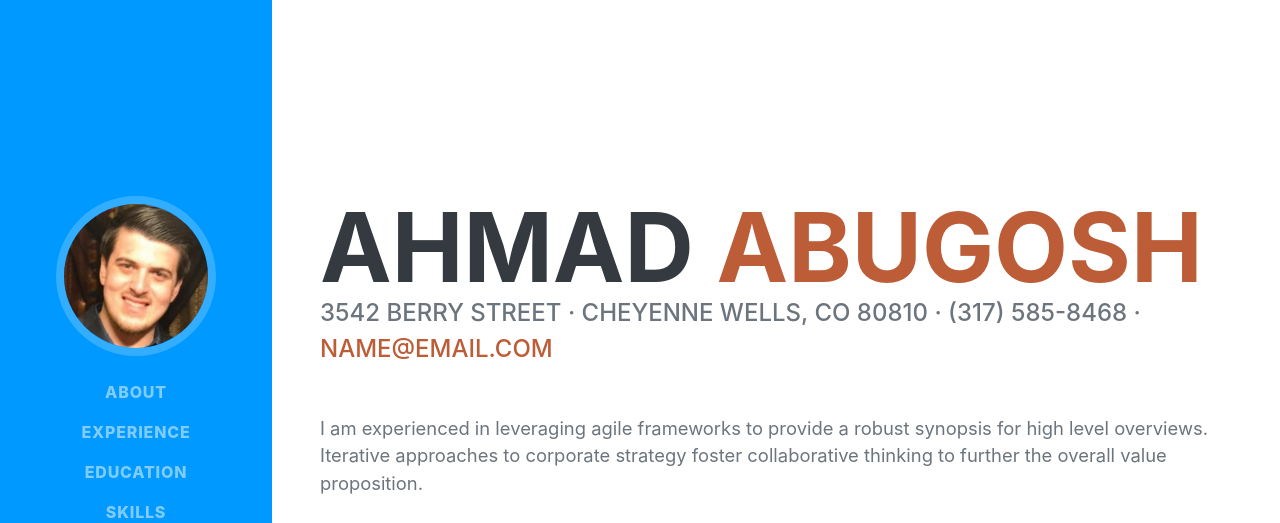
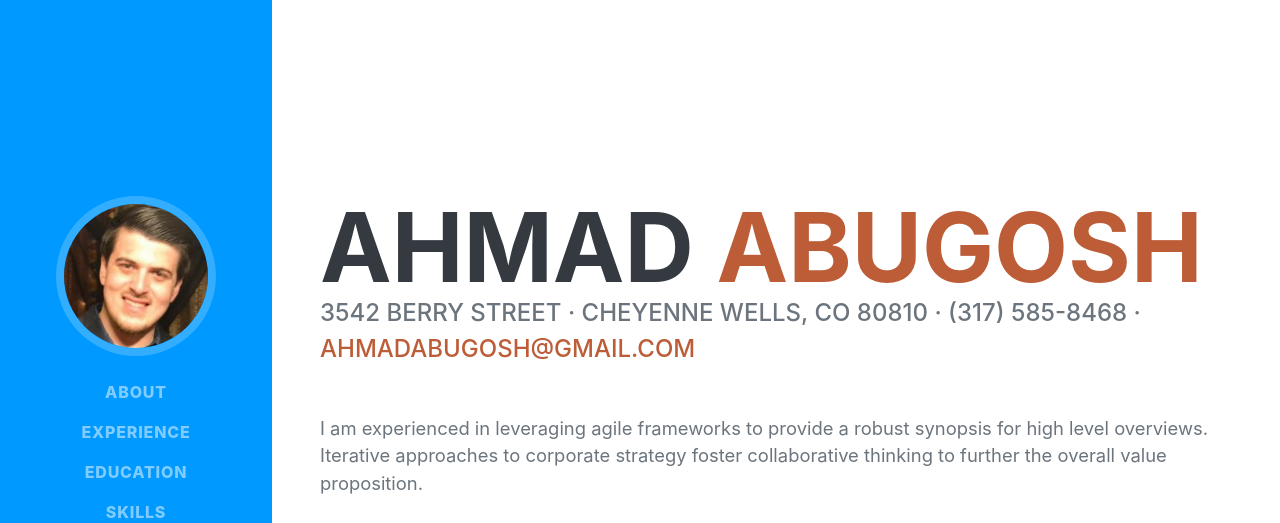
Before and after one commit to ahmadabugosh/portfoliojune2020, a plain HTML site: page index.html in a window 1280 px wide. Shown: the top 523 px of the page. Drawn offline with nearby package versions, Linux system fonts and the light colour scheme; a web font is replaced by a local one.

Commit message:
Updated the email

```diff
--- a/index.html
+++ b/index.html
@@ -38,7 +38,7 @@
             <section class="resume-section" id="about">
                 <div class="resume-section-content">
                     <h1 class="mb-0">Ahmad <span class="text-primary">Abugosh</span></h1>
-                    <div class="subheading mb-5">3542 Berry Street · Cheyenne Wells, CO 80810 · (317) 585-8468 · <a href="mailto:name@email.com">name@email.com</a></div>
+                    <div class="subheading mb-5">3542 Berry Street · Cheyenne Wells, CO 80810 · (317) 585-8468 · <a href="mailto:ahmadabugosh@gmail.com">ahmadabugosh@gmail.com</a></div>
                     <p class="lead mb-5">I am experienced in leveraging agile frameworks to provide a robust synopsis for high level overviews. Iterative approaches to corporate strategy foster collaborative thinking to further the overall value proposition.</p>
                     <div class="social-icons">
                         <a class="social-icon" href="#"><i class="fab fa-linkedin-in"></i></a><a class="social-icon" href="#"><i class="fab fa-github"></i></a><a class="social-icon" href="#"><i class="fab fa-twitter"></i></a>
```
